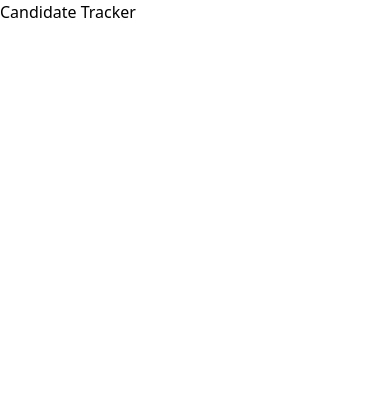
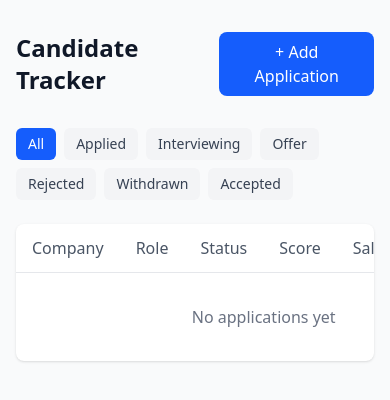
Before and after one commit to elovelan/candidate-tracker, a React app in the folder frontend/: page / in a window 390 px wide. Shown: the top 400 px of the page. Built offline with nearby package versions, Linux system fonts and the light colour scheme; the HTML template or start-up script is replaced by a standard one.

Commit message:
Integrate App component with storage and status filtering
App now loads applications from storage, displays them in the
table, and supports filtering by status. Includes loading state
and responsive layout with Tailwind.

https://claude.ai/code/session_0155PiFFtxq2WKe87zjBYi2T

```diff
--- a/frontend/src/App.tsx
+++ b/frontend/src/App.tsx
@@ -1,7 +1,70 @@
-export function App() {
+import { useState, useEffect } from "react";
+import { ApplicationTable } from "./components/ApplicationTable";
+import { StatusFilter } from "./components/StatusFilter";
+import type { Storage } from "./storage";
+import type { JobApplication, ApplicationStatus } from "./types";
+
+interface AppProps {
+  storage: Storage;
+}
+
+export function App({ storage }: AppProps) {
+  const [applications, setApplications] = useState<JobApplication[]>([]);
+  const [statusFilter, setStatusFilter] = useState<ApplicationStatus | null>(null);
+  const [isLoading, setIsLoading] = useState(true);
+
+  useEffect(() => {
+    loadApplications();
+  }, []);
+
+  async function loadApplications() {
+    setIsLoading(true);
+    const apps = await storage.listApplications();
+    setApplications(apps);
+    setIsLoading(false);
+  }
+
+  const filteredApplications = statusFilter
+    ? applications.filter((app) => app.status === statusFilter)
+    : applications;
+
+  function handleSelectApplication(id: string) {
+    console.log("Selected application:", id);
+  }
+
   return (
-    <div>
-      <h1>Candidate Tracker</h1>
+    <div className="min-h-screen bg-gray-50 dark:bg-gray-900">
+      <div className="max-w-7xl mx-auto px-4 py-8">
+        <header className="flex items-center justify-between mb-8">
+          <h1 className="text-2xl font-bold text-gray-900 dark:text-white">
+            Candidate Tracker
+          </h1>
+          <button
+            type="button"
+            className="px-4 py-2 bg-blue-600 text-white font-medium rounded-lg hover:bg-blue-700 transition-colors"
+          >
+            + Add Application
+          </button>
+        </header>
+
+        <div className="mb-6">
+          <StatusFilter
+            selectedStatus={statusFilter}
+            onStatusChange={setStatusFilter}
+          />
+        </div>
+
+        <div className="bg-white dark:bg-gray-800 rounded-lg shadow">
+          {isLoading ? (
+            <div className="px-4 py-8 text-center text-gray-500">Loading...</div>
+          ) : (
+            <ApplicationTable
+              applications={filteredApplications}
+              onSelectApplication={handleSelectApplication}
+            />
+          )}
+        </div>
+      </div>
     </div>
-  )
+  );
 }
--- a/frontend/src/main.tsx
+++ b/frontend/src/main.tsx
@@ -2,9 +2,10 @@ import { StrictMode } from 'react'
 import { createRoot } from 'react-dom/client'
 import './index.css'
 import { App } from './App.tsx'
+import { localStorageImpl } from './storage'
 
 createRoot(document.getElementById('root')!).render(
   <StrictMode>
-    <App />
+    <App storage={localStorageImpl} />
   </StrictMode>,
 )
```
Also changed, not shown: 2 other files (tests, documents, lock files or other folders).
